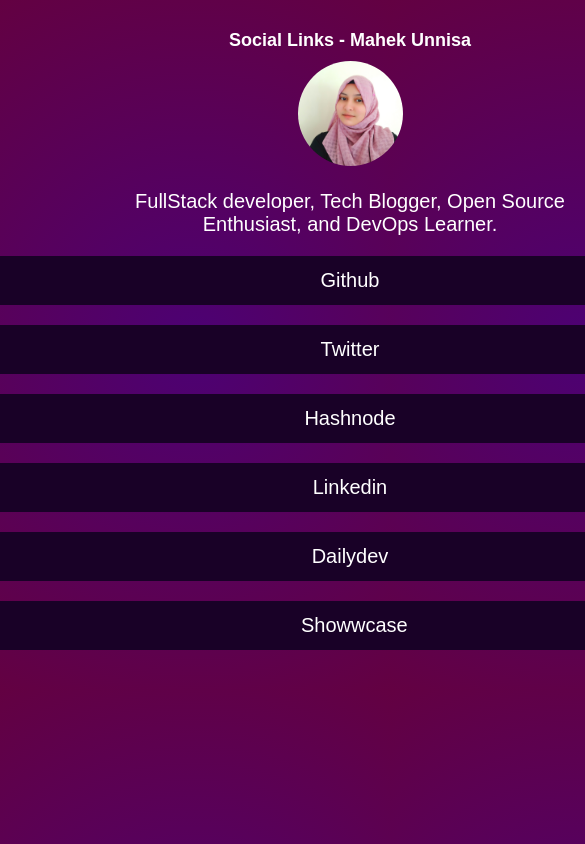
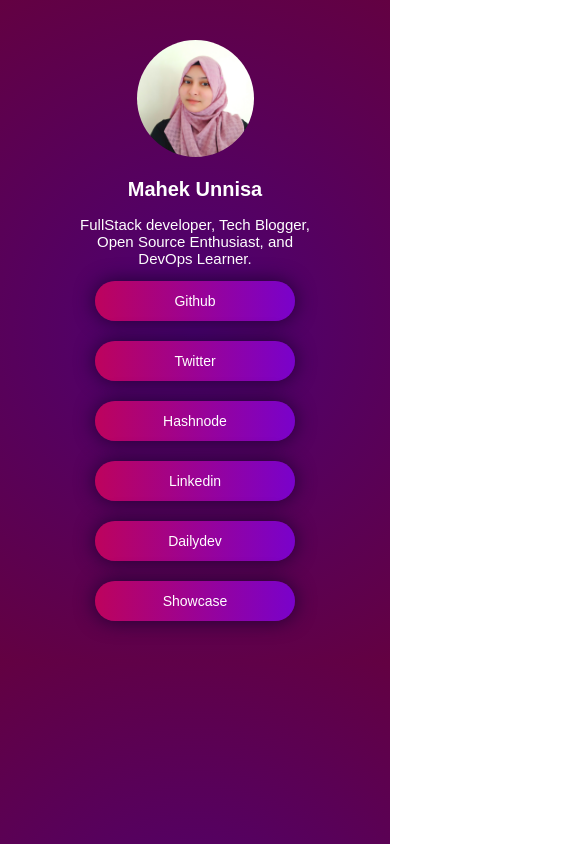
Before and after one commit to MahekUnnisa/My-Social-Links, a website: page index.html in a window 390 px wide. Shown: the top 844 px of the page, 585 px wide, since content can reach past the window. Drawn offline with Linux system fonts and the light colour scheme.

Commit message:
Added complete design and made responsive

```diff
--- a/index.html
+++ b/index.html
@@ -9,18 +9,17 @@
 </head>
 <body>
     <div class="container">
-        <h1 class="heading">Social Links - Mahek Unnisa</h1>
+        <!-- <h1 class="heading">Social Links</h1> -->
         <img class="profile-pic"src="/static/images/DP.png" alt="">
+        <h2 class="head">Mahek Unnisa</h2>
         <h2 class="bio">FullStack developer, Tech Blogger, Open Source Enthusiast, and DevOps Learner.</h2>
-        <div class="buttons">
-            <!-- <button class="links"><a href="">Portfolio</a></button> -->
-            <button class="links"><a href="https://github.com/MahekUnnisa">Github</a></button>
-            <button class="links"><a href="https://twitter.com/TheMahekUnnisa">Twitter</a></button>
-            <button class="links"><a href="http://mahekunnisa.hashnode.dev/">Hashnode</a></button>
-            <button class="links"><a href="https://www.linkedin.com/in/mahekunnisa/">Linkedin</a></button>
-            <button class="links"><a href="https://app.daily.dev/Mahek">Dailydev</a></button>
-            <button class="links"><a href="https://www.showwcase.com/mahekunnisa">Showwcase</a></button>
-        </div>
+        <!-- Buttons -->
+        <a class="links"href="http://github.com/MahekUnnisa">Github</a>
+        <a class="links"href="http://twitter.com/themahekunnisa">Twitter</a>
+        <a class="links"href="http://mahekunnisa.hashnode.dev">Hashnode</a>
+        <a class="links"href="https://www.linkedin.com/in/mahekunnisa/">Linkedin</a>
+        <a class="links"href="https://app.daily.dev/Mahek">Dailydev</a>
+        <a class="links"href="https://www.showwcase.com/mahekunnisa">Showcase</a>
     </div>
 </body>
 </html>
--- a/static/css/style.css
+++ b/static/css/style.css
@@ -11,45 +11,168 @@
     background: radial-gradient(circle, rgb(76, 1, 116) 0%, rgb(99, 1, 66) 100%);
 }
 .container{
-    display:flexbox;
-    margin: 0 auto;
-    text-align: center;
-    width: 700px;
-}
-.heading{
-    font-size: large;
-    font-weight: bolder;
-}
-.profile-pic{
-    align-items: center;
-    margin:10px auto;
-    width: 15%;
-    border-radius: 50%;
-}
-.bio{
-    margin:10px auto;
-    font-size: 20px;
-    font-weight:normal;
-    width:500px;
-}
-.buttons{
     display:flex;
     flex-direction: column;
     margin: 0 auto;
     text-align: center;
 }
-.links{
-    margin:10px 0;
+.profile-pic{
     align-items: center;
-    background-color: rgb(25, 1, 39);
-    border: solid, 0.2px;
-    border-color: rgb(25, 1, 39);
-    /* border-radius: 33px; */
-    font-size: 20px;
-    padding:12px 300px;
+    margin:10px auto;
+    width: 10%;
+    border-radius: 50%;
 }
-.links a{
-    text-align: center;
+.head{
+    margin: 11px auto;
+    font-size: 24px;
+    font-weight: bold;
+    width: 500px;
+}
+.bio{
+    margin: 4px auto;
+    font-size: 17px;
+    font-weight: normal;
+    width: 500px;
+}
+
+.links {
+    box-sizing: border-box;
+    width: 600px;
+    align-items: center;
+    background-image: linear-gradient(to right, #bd035d 0%, #7802cd  51%, #bd035d  100%);
+    margin: 10px auto;
+    padding-top:12px;
+    padding-bottom: 12px;
+    transition: 0.5s ease-in-out;
+    font-size: 18px;
+    background-size: 200% auto;
+    box-shadow: 0 0 20px rgb(31, 0, 50);
+    border-radius: 30px;
+    border-color: transparent;
+    color: white;
     text-decoration: none;
-    color: white;
 }
+
+.links:hover {
+    background-position:right; /* change the direction of the change here */
+    transition:ease-out;
+    color: rgb(54, 1, 51);
+    text-decoration: none;
+}
+
+/* REsponsive css */
+/* 0 to 600px */
+@media screen and (max-width: 700px){
+    .links{
+        width:300px;
+        font-size: 14px;
+        box-sizing: border-box;
+        align-items: center;
+        background-image: linear-gradient(to right, #bd035d 0%, #7802cd  51%, #bd035d  100%);
+        margin: 10px auto;
+        padding-top:12px;
+        padding-bottom: 12px;
+        transition: 0.5s ease-in-out;
+        background-size: 200% auto;
+        box-shadow: 0 0 20px rgb(31, 0, 50);
+        border-radius: 30px;
+        border-color: transparent;
+        color: white;
+        text-decoration: none;
+    }
+    .profile-pic{
+        align-items: center;
+        margin:10px auto;
+        border-radius: 50%;
+        width:30%;
+    }
+    .head{
+        margin: 11px auto;
+        font-size: 24px;
+        width: 390px;
+        font-size:20px;
+    }
+    .bio{
+        font-size: 15px;
+        width: 350px;
+        margin: 4px auto;
+        font-weight: normal;
+    }
+}
+@media screen and (max-width: 400px) {
+    .links{
+        width:200px;
+        font-size: 14px;
+        box-sizing: border-box;
+        align-items: center;
+        background-image: linear-gradient(to right, #bd035d 0%, #7802cd  51%, #bd035d  100%);
+        margin: 10px auto;
+        padding-top:12px;
+        padding-bottom: 12px;
+        transition: 0.5s ease-in-out;
+        background-size: 200% auto;
+        box-shadow: 0 0 20px rgb(31, 0, 50);
+        border-radius: 30px;
+        border-color: transparent;
+        color: white;
+        text-decoration: none;
+    }
+    .profile-pic{
+        display: flex;
+        align-items: center;
+        margin:10px auto;
+        border-radius: 50%;
+        width:30%;
+    }
+    .head{
+        margin: 11px auto;
+        font-size: 24px;
+        width: 390px;
+        font-size:20px;
+    }
+    .bio{
+        font-size: 15px;
+        width: 233px;
+        margin: 4px auto;
+        font-weight: normal;
+    }
+
+    @media screen and (max-width: 390px) {
+        .links{
+            width:200px;
+            font-size: 14px;
+            box-sizing: border-box;
+            align-items: center;
+            background-image: linear-gradient(to right, #bd035d 0%, #7802cd  51%, #bd035d  100%);
+            margin: 10px auto;
+            padding-top:12px;
+            padding-bottom: 12px;
+            transition: 0.5s ease-in-out;
+            background-size: 200% auto;
+            box-shadow: 0 0 20px rgb(31, 0, 50);
+            border-radius: 30px;
+            border-color: transparent;
+            color: white;
+            text-decoration: none;
+        }
+        .profile-pic{
+            display: flex;
+            align-items: center;
+            margin:10px auto;
+            border-radius: 50%;
+            width:30%;
+        }
+        .head{
+            margin: 11px auto;
+            font-size: 24px;
+            width: 390px;
+            font-size:20px;
+        }
+        .bio{
+            font-size: 15px;
+            width: 233px;
+            margin: 4px auto;
+            font-weight: normal;
+        }
+    }
+}
```
